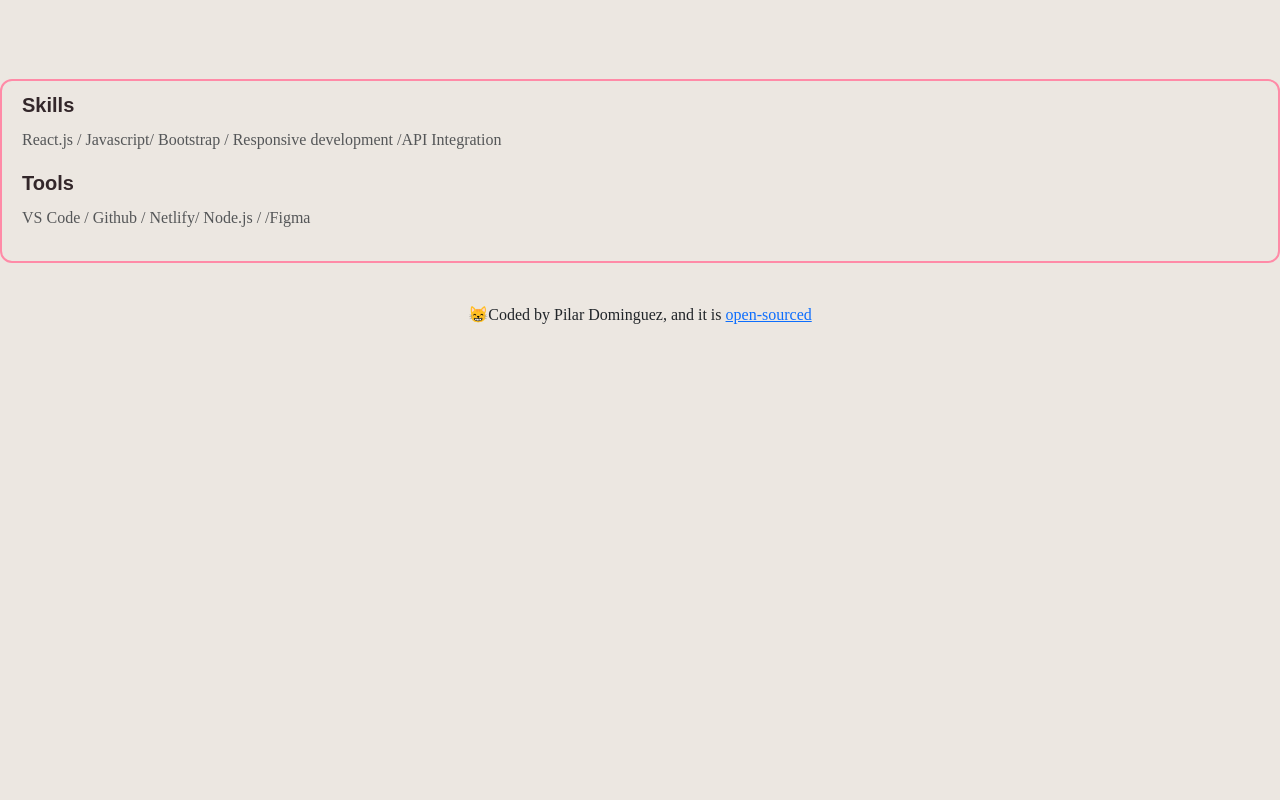
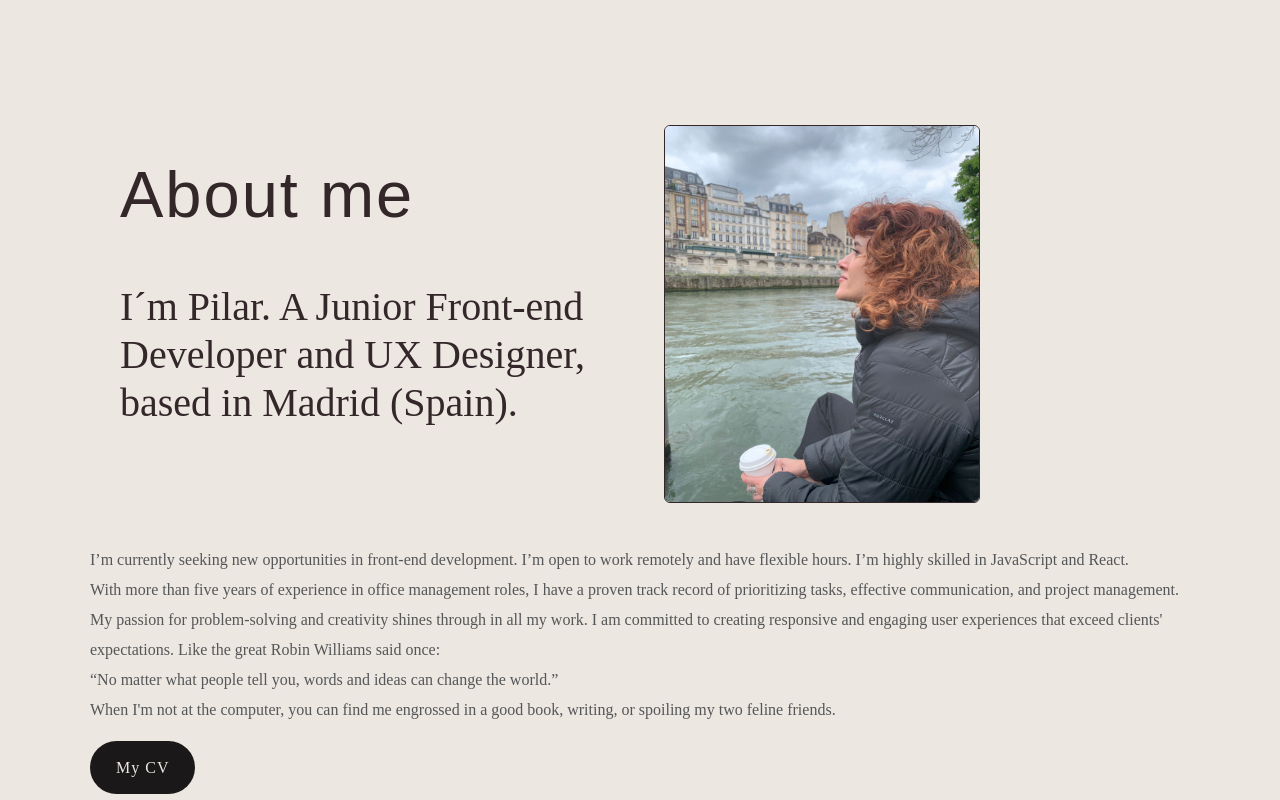
Before and after one commit to Pildomfl/my-portoflio-project, a plain HTML site: page index.html in a window 1280 px wide. Shown: the part 440-1240 px from the top of the page. Before the commit the page ends 827 px from the top, so only its background shows below. Drawn offline with nearby package versions, Linux system fonts and the light colour scheme; a web font is replaced by a local one.

Commit message:
update web distribution

```diff
--- a/index.html
+++ b/index.html
@@ -78,6 +78,42 @@
         >
       </div>
     </div>
+    <div class="content-container container">
+      <div class="row">
+        <div class="col-md-6">
+          <div class="content">
+            <h1 class="mb-5">About me</h1>
+            <h2 class="mb-5">
+              I´m Pilar. A Junior Front-end Developer and UX Designer, based in
+              Madrid (Spain).
+            </h2>
+          </div>
+        </div>
+        <div class="col-lg-4">
+          <img
+            src="/images/IMG-20230508-WA0133.jpg"
+            class="img-fluid rounded"
+            alt="Portfolio profile"
+          />
+        </div>
+      </div>
+      <p class="text-muted mt-12">
+        I’m currently seeking new opportunities in front-end development. I’m
+        open to work remotely and have flexible hours. I’m highly skilled in
+        JavaScript and React. <br />
+        With more than five years of experience in office management roles, I
+        have a proven track record of prioritizing tasks, effective
+        communication, and project management. My passion for problem-solving
+        and creativity shines through in all my work. I am committed to creating
+        responsive and engaging user experiences that exceed clients'
+        expectations. Like the great Robin Williams said once: <br />
+        “No matter what people tell you, words and ideas can change the world.”
+        <br />
+        When I'm not at the computer, you can find me engrossed in a good book,
+        writing, or spoiling my two feline friends.
+      </p>
+      <a href="/work.html" class="btn btn-branding">My CV</a>
+    </div>
     <section class="info-tools">
       <h5>Skills</h5>
       <p>
--- a/styles/portfolio.css
+++ b/styles/portfolio.css
@@ -167,7 +167,7 @@ p {
   border-radius: 12px;
   margin-top: 14px;
   margin-bottom: 12px;
-  padding: 12px 20px;
+  padding: 0 20px;
   color: #594a4e;
 }
 .info-tools p {
```
Also changed, not shown: about.html (+1 -0 lines).
